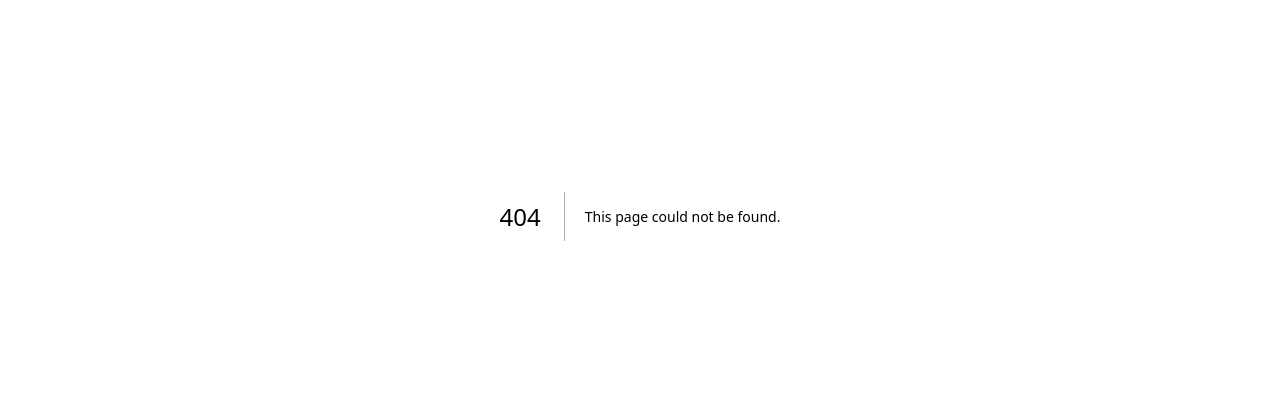
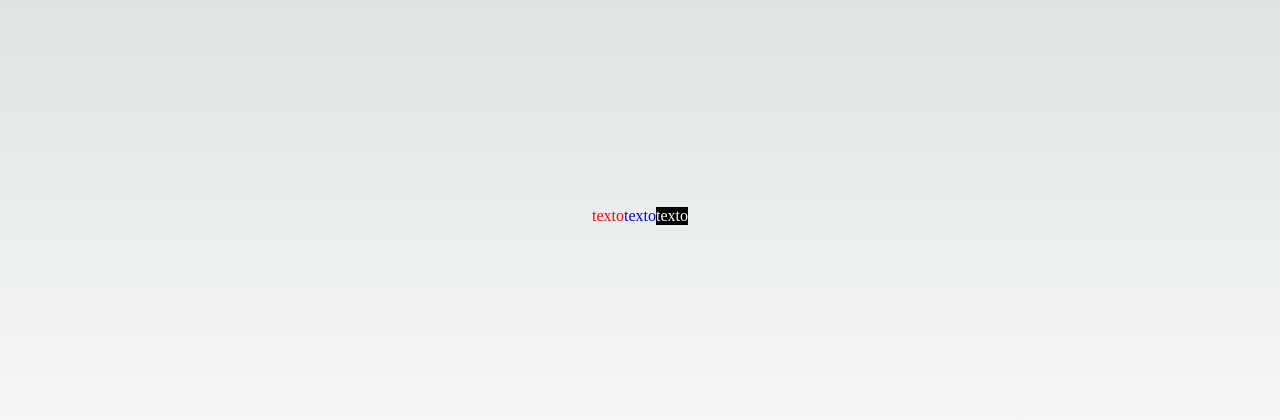
Before and after one commit to Bugmenn/Next, a Next.js app in the folder exercicios/: page /css/integracao2 in a window 1280 px wide. Before the commit this address had no page. Shown: the part 184-604 px from the top of the page. Built offline with nearby package versions, Linux system fonts and the light colour scheme.

Commit message:
modified:   exercicios/pages/css/integracao1.css 	modified:   exercicios/pages/css/integracao1.jsx 	new file:   exercicios/pages/css/integracao2.jsx 	new file:   exercicios/pages/css/integracao2.module.css

```diff
--- a/exercicios/pages/css/integracao1.css
+++ b/exercicios/pages/css/integracao1.css
@@ -1,12 +1,17 @@
-.vermelho {
+/* Para importar o css, deve importa-lo dentro do arquivo _app.js
+ Sendo essa importação global, ou seja, todos podem usar, assim causa o problema de utilização
+ portanto deve-se colocar especificações (se for filho) para não gerar problemas. */
+
+/* Nesse caso só vai ser estilizado se vermelho for filho de integracao1*/
+.integracao1 .vermelho {
     color: red;
 }
 
-.azul {
+.integracao1 .azul {
     color: blue;
 }
 
-.branco {
+.integracao1 .branco {
     color: white;
     background-color: black;
 }
--- a/exercicios/pages/css/integracao1.jsx
+++ b/exercicios/pages/css/integracao1.jsx
@@ -2,14 +2,12 @@
 // Sendo essa importação global, ou seja, todos podem usar, assim causa o problema de utilização
 // portanto deve-se colocar especificações (se for filho) para não gerar problemas.
 
-import Titulo from "@/components/Titulo"
-
 export default function integracaoCSS() {
     return (
-        <>
+        <div className="integracao1">
             <div className="vermelho">texto</div>
             <div className="azul">texto</div>
             <div className="branco">texto</div>
-        </>
+        </div>
     )
 }
--- /dev/null
+++ b/exercicios/pages/css/integracao2.jsx
@@ -0,0 +1,12 @@
+// Está sendo importado de forma local dentro da variavel "estilo".
+import estilo from "./integracao2.module.css"
+
+export default function integracaoCSS() {
+    return (
+        <div id={estilo.integracao2}>
+            <div className={estilo.vermelho}>texto</div>
+            <div className={estilo.azul}>texto</div>
+            <div className={estilo.branco}>texto</div>
+        </div>
+    )
+}
--- /dev/null
+++ b/exercicios/pages/css/integracao2.module.css
@@ -0,0 +1,22 @@
+/* Criando um CSS de forma para ser local e não global, pois está sendo utilizado a palavra "module"
+no nome */
+
+#integracao2 {
+    height: 100vh;
+    display: flex;
+    justify-content: center;
+    align-items: center;
+}
+
+.vermelho {
+    color: red;
+}
+
+.azul {
+    color: blue;
+}
+
+.branco {
+    color: white;
+    background-color: black;
+}
```
